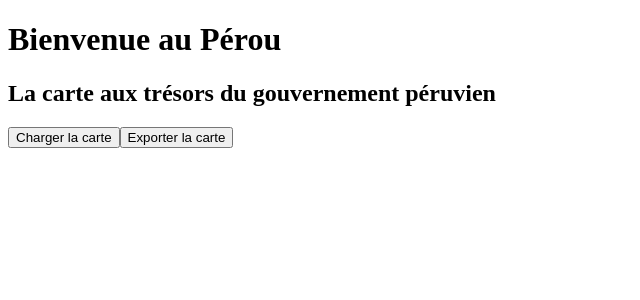
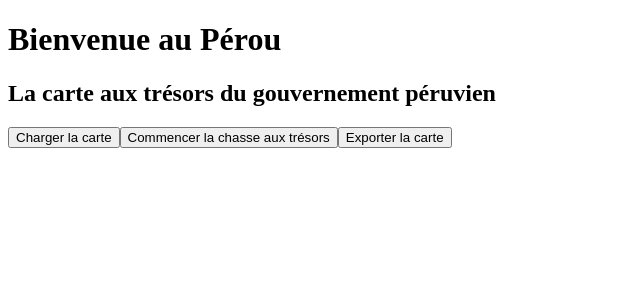
Before and after one commit to zecpan/Peruvian-Treasures, an Angular app in the folder front/: page / in a window 1280 px wide. Both pictures are taken after a click on the button "Charger la carte". Shown: the top 300 px of the page, without its empty margins (0-640 px from the left). Built offline with nearby package versions, Linux system fonts and the light colour scheme.

Commit message:
dev: Ajout visuel pour lancer la chasse aux trésors

```diff
--- a/front/src/app/component/map/map.component.html
+++ b/front/src/app/component/map/map.component.html
@@ -1,6 +1,11 @@
 <main>
   <h1>Bienvenue au Pérou</h1>
   <h2>La carte aux trésors du gouvernement péruvien</h2>
-  <button (click)="initMap()">Charger la carte</button
-  ><button (click)="exportMapFile()">Exporter la carte</button>
+  <button (click)="initMap()">Charger la carte</button>
+  <button [hidden]="!isMapLoaded" (click)="start()">
+    Commencer la chasse aux trésors
+  </button>
+  <button [hidden]="!isMapLoaded" (click)="exportMapFile()">
+    Exporter la carte
+  </button>
 </main>
--- a/front/src/app/component/map/map.component.ts
+++ b/front/src/app/component/map/map.component.ts
@@ -1,25 +1,25 @@
-import { Component, OnInit } from '@angular/core';
+import { Component } from '@angular/core';
 import { Adventurer } from 'src/app/model/adventurer';
 import { Map } from 'src/app/model/map';
 import { Mountain } from 'src/app/model/mountain';
 import { Treasur } from 'src/app/model/treasur';
-
-let carte: Map;
 
 @Component({
   selector: 'app-map',
   templateUrl: './map.component.html',
   styleUrls: ['./map.component.scss'],
 })
-export class MapComponent implements OnInit {
-  constructor() {}
-
-  ngOnInit(): void {}
+export class MapComponent {
+  carte: Map | undefined;
+  isMapLoaded: boolean = false;
+  constructor() {
+    this.isMapLoaded = false;
+  }
 
   initMap() {
     //Load MapFile by name
     console.log('Chargement de la carte');
-    carte = new Map(
+    this.carte = new Map(
       'C',
       3,
       4,
@@ -41,13 +41,20 @@ export class MapComponent implements OnInit {
         new Adventurer('A', 'Donald Trump', 2, 2, 'T', 'ADADADGAA', 0)
       )
     );
-    console.log(carte.toString());
-    carte.adventurers[0].startMotion(carte);
+    console.log(this.carte.toString());
+    this.isMapLoaded = true;
+  }
+
+  start() {
+    if (this.carte != undefined)
+      for (const adventurer of this.carte.adventurers) {
+        adventurer.startMotion(this.carte);
+      }
   }
 
   exportMapFile() {
     // Export the actual Map to a file format
     console.log('Export de la carte');
-    console.log(carte.toString());
+    if (this.carte != undefined) console.log(this.carte.toString());
   }
 }
```
